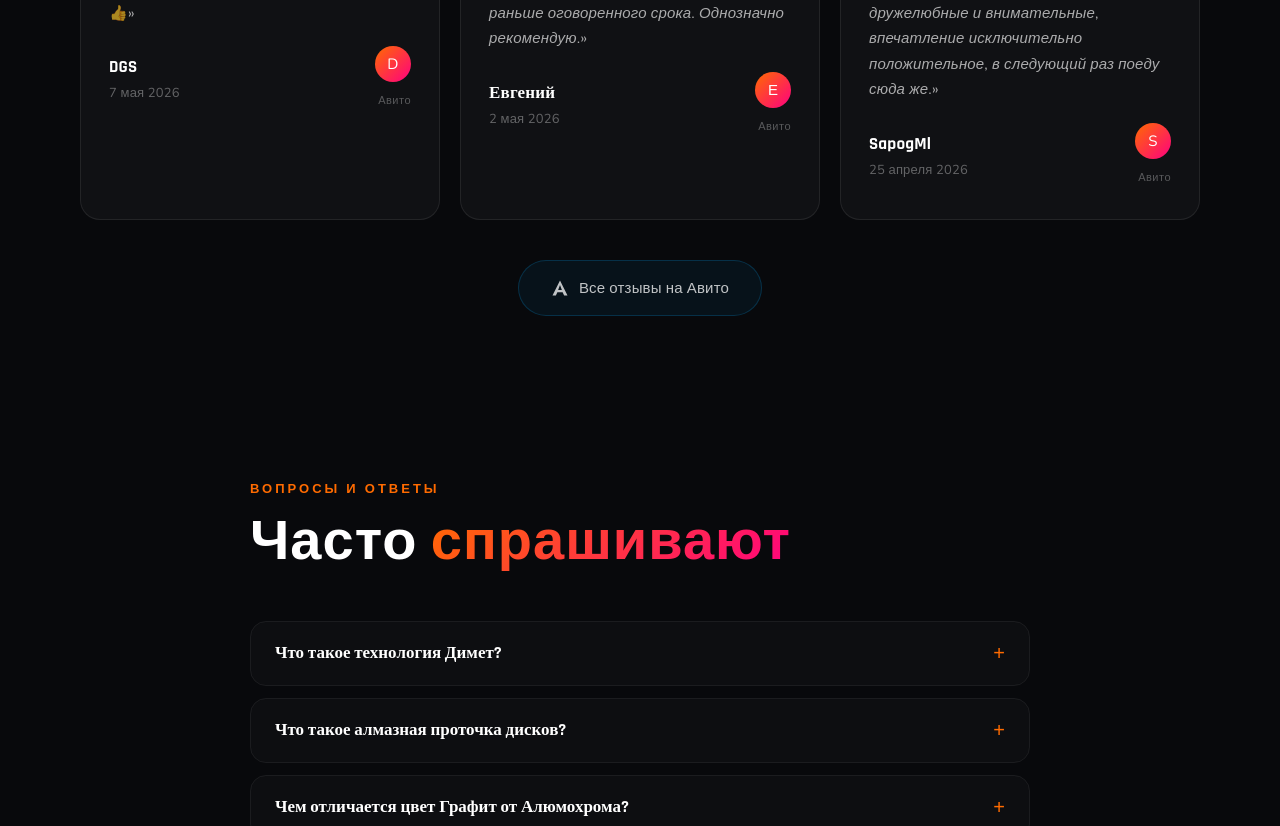
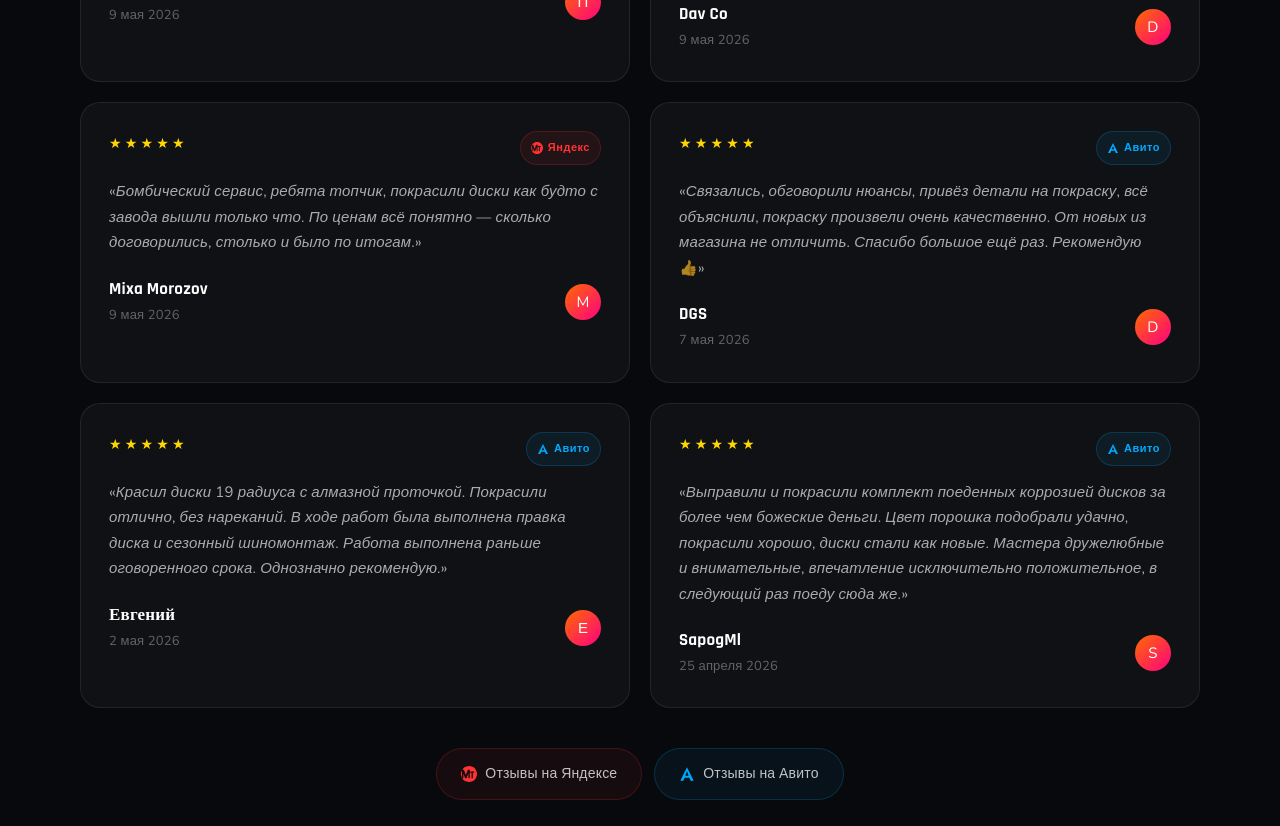
Before and after one commit to mikhailmikemorozov-coder/moaans, a React (Vite) app: page / in a window 1280 px wide. Shown: the part 5380-6206 px from the top of the page. Built offline with nearby package versions, Linux system fonts and the light colour scheme.

Commit message:
add Yandex reviews with source badges, two review platform links
Co-Authored-By: Claude Sonnet 4.6 <noreply@anthropic.com>

```diff
--- a/src/App.jsx
+++ b/src/App.jsx
@@ -152,9 +152,12 @@ const ADVANTAGES = [
 ];
 
 const REVIEWS = [
-  { name: "DGS", date: "7 мая 2026", text: "Связались, обговорили нюансы, привёз детали на покраску, всё объяснили, покраску произвели очень качественно. От новых из магазина не отличить. Спасибо большое ещё раз. Рекомендую 👍", stars: 5 },
-  { name: "Евгений", date: "2 мая 2026", text: "Красил диски 19 радиуса с алмазной проточкой. Покрасили отлично, без нареканий. В ходе работ была выполнена правка диска и сезонный шиномонтаж. Работа выполнена раньше оговоренного срока. Однозначно рекомендую.", stars: 5 },
-  { name: "SapogMl", date: "25 апреля 2026", text: "Выправили и покрасили комплект поеденных коррозией дисков за более чем божеские деньги. Цвет порошка подобрали удачно, покрасили хорошо, диски стали как новые. Мастера дружелюбные и внимательные, впечатление исключительно положительное, в следующий раз поеду сюда же.", stars: 5 },
+  { name: "Павел Ж.", date: "9 мая 2026", text: "Красил литые диски R17. Покрасили на 5+, никаких подтёков и сколов. Параллельно сделали правку двух дисков и балансировку. Сделали даже быстрее, чем обещали. Однозначно рекомендую!", stars: 5, source: "yandex" },
+  { name: "Dav Co", date: "9 мая 2026", text: "Отличный сервис! Парни молодцы! Весь комплекс по колёсам в одном месте! Покраска топчик, уже несколько комплектов себе покрасил и знакомых привёл. Ценник гуманный! Молодцы! Продолжайте в том же духе!", stars: 5, source: "yandex" },
+  { name: "Mixa Morozov", date: "9 мая 2026", text: "Бомбический сервис, ребята топчик, покрасили диски как будто с завода вышли только что. По ценам всё понятно — сколько договорились, столько и было по итогам.", stars: 5, source: "yandex" },
+  { name: "DGS", date: "7 мая 2026", text: "Связались, обговорили нюансы, привёз детали на покраску, всё объяснили, покраску произвели очень качественно. От новых из магазина не отличить. Спасибо большое ещё раз. Рекомендую 👍", stars: 5, source: "avito" },
+  { name: "Евгений", date: "2 мая 2026", text: "Красил диски 19 радиуса с алмазной проточкой. Покрасили отлично, без нареканий. В ходе работ была выполнена правка диска и сезонный шиномонтаж. Работа выполнена раньше оговоренного срока. Однозначно рекомендую.", stars: 5, source: "avito" },
+  { name: "SapogMl", date: "25 апреля 2026", text: "Выправили и покрасили комплект поеденных коррозией дисков за более чем божеские деньги. Цвет порошка подобрали удачно, покрасили хорошо, диски стали как новые. Мастера дружелюбные и внимательные, впечатление исключительно положительное, в следующий раз поеду сюда же.", stars: 5, source: "avito" },
 ];
 
 const STATS = [
@@ -965,11 +968,24 @@ export default function App() {
         <p className="section-kicker">Клиенты о нас</p>
         <h2 className="section-title">Что говорят <span className="grad-text">наши клиенты</span></h2>
 
-        <div className="grid-3" style={{ marginTop: 40 }}>
+        <div className="grid-2" style={{ marginTop: 40 }}>
           {REVIEWS.map((r, i) => (
             <div key={i} className="review-card">
-              <div style={{ display: "flex", gap: 4, marginBottom: 16 }}>
-                {[...Array(r.stars)].map((_, j) => <span key={j} className="star">★</span>)}
+              <div style={{ display: "flex", justifyContent: "space-between", alignItems: "flex-start", marginBottom: 14 }}>
+                <div style={{ display: "flex", gap: 3 }}>
+                  {[...Array(r.stars)].map((_, j) => <span key={j} className="star">★</span>)}
+                </div>
+                {r.source === "yandex" ? (
+                  <span style={{ display: "inline-flex", alignItems: "center", gap: 5, padding: "3px 10px", background: "rgba(255,51,51,0.08)", border: "1px solid rgba(255,51,51,0.2)", borderRadius: 50 }}>
+                    <svg viewBox="0 0 24 24" fill="#ff3333" width="12" height="12"><path d="M12.244 0C5.494 0 0 5.373 0 12s5.494 12 12.244 12C18.994 24 24 18.627 24 12S18.994 0 12.244 0zm1.02 18.316h-2.02v-7.02l-2.897 7.02H6.204l-2.694-6.735v6.735H1.49V5.684h2.84l3.061 7.633 2.856-7.633h3.02v12.632zm4.49 0h-1.939V9.98h-1.98V8.204h5.9V9.98h-1.98v8.337z"/></svg>
+                    <span style={{ fontSize: 11, fontWeight: 700, color: "#ff3333", letterSpacing: .5 }}>Яндекс</span>
+                  </span>
+                ) : (
+                  <span style={{ display: "inline-flex", alignItems: "center", gap: 5, padding: "3px 10px", background: "rgba(0,170,255,0.08)", border: "1px solid rgba(0,170,255,0.2)", borderRadius: 50 }}>
+                    <svg viewBox="0 0 24 24" fill="#00aaff" width="12" height="12"><path d="M12 2L2 22h4.5l2-4.5h7l2 4.5H22L12 2zm0 6l2.5 6.5h-5L12 8z"/></svg>
+                    <span style={{ fontSize: 11, fontWeight: 700, color: "#00aaff", letterSpacing: .5 }}>Авито</span>
+                  </span>
+                )}
               </div>
               <p style={{ fontSize: 15, color: "rgba(255,255,255,.65)", lineHeight: 1.7, marginBottom: 20, fontStyle: "italic" }}>«{r.text}»</p>
               <div style={{ display: "flex", justifyContent: "space-between", alignItems: "center" }}>
@@ -977,20 +993,21 @@ export default function App() {
                   <div style={{ fontFamily: "'Rajdhani'", fontSize: 17, fontWeight: 700 }}>{r.name}</div>
                   <div style={{ fontSize: 13, color: "rgba(255,255,255,.35)" }}>{r.date}</div>
                 </div>
-                <div style={{ display: "flex", flexDirection: "column", alignItems: "flex-end", gap: 6 }}>
-                  <div style={{ width: 36, height: 36, borderRadius: "50%", background: "var(--grad)", display: "flex", alignItems: "center", justifyContent: "center", fontSize: 15 }}>
-                    {r.name[0]}
-                  </div>
-                  <span style={{ fontSize: 11, color: "rgba(255,255,255,.3)", letterSpacing: .5 }}>Авито</span>
+                <div style={{ width: 36, height: 36, borderRadius: "50%", background: "var(--grad)", display: "flex", alignItems: "center", justifyContent: "center", fontSize: 15, flexShrink: 0 }}>
+                  {r.name[0]}
                 </div>
               </div>
             </div>
           ))}
         </div>
-        <div style={{ textAlign: "center", marginTop: 40 }}>
-          <a href="https://www.avito.ru/odintsovo/predlozheniya_uslug/poroshkovaya_pokraska_diskov_restavratsiya_oshipovka_4511357658" target="_blank" rel="noopener noreferrer" style={{ display: "inline-flex", alignItems: "center", gap: 10, padding: "14px 32px", background: "rgba(0,170,255,0.06)", border: "1px solid rgba(0,170,255,0.2)", borderRadius: 50, color: "rgba(255,255,255,0.75)", textDecoration: "none", fontSize: 15, transition: "all .2s" }}>
-            <svg viewBox="0 0 24 24" fill="currentColor" width="18" height="18"><path d="M12 2L2 22h4.5l2-4.5h7l2 4.5H22L12 2zm0 6l2.5 6.5h-5L12 8z"/></svg>
-            Все отзывы на Авито
+        <div style={{ display: "flex", gap: 12, justifyContent: "center", flexWrap: "wrap", marginTop: 40 }}>
+          <a href="https://yandex.ru/maps/org/beautiful_iron/229939060915/reviews/" target="_blank" rel="noopener noreferrer" style={{ display: "inline-flex", alignItems: "center", gap: 8, padding: "12px 24px", background: "rgba(255,51,51,0.06)", border: "1px solid rgba(255,51,51,0.2)", borderRadius: 50, color: "rgba(255,255,255,0.75)", textDecoration: "none", fontSize: 14, transition: "all .2s" }}>
+            <svg viewBox="0 0 24 24" fill="#ff3333" width="16" height="16"><path d="M12.244 0C5.494 0 0 5.373 0 12s5.494 12 12.244 12C18.994 24 24 18.627 24 12S18.994 0 12.244 0zm1.02 18.316h-2.02v-7.02l-2.897 7.02H6.204l-2.694-6.735v6.735H1.49V5.684h2.84l3.061 7.633 2.856-7.633h3.02v12.632zm4.49 0h-1.939V9.98h-1.98V8.204h5.9V9.98h-1.98v8.337z"/></svg>
+            Отзывы на Яндексе
+          </a>
+          <a href="https://www.avito.ru/odintsovo/predlozheniya_uslug/poroshkovaya_pokraska_diskov_restavratsiya_oshipovka_4511357658" target="_blank" rel="noopener noreferrer" style={{ display: "inline-flex", alignItems: "center", gap: 8, padding: "12px 24px", background: "rgba(0,170,255,0.06)", border: "1px solid rgba(0,170,255,0.2)", borderRadius: 50, color: "rgba(255,255,255,0.75)", textDecoration: "none", fontSize: 14, transition: "all .2s" }}>
+            <svg viewBox="0 0 24 24" fill="#00aaff" width="16" height="16"><path d="M12 2L2 22h4.5l2-4.5h7l2 4.5H22L12 2zm0 6l2.5 6.5h-5L12 8z"/></svg>
+            Отзывы на Авито
           </a>
         </div>
       </section>
```
